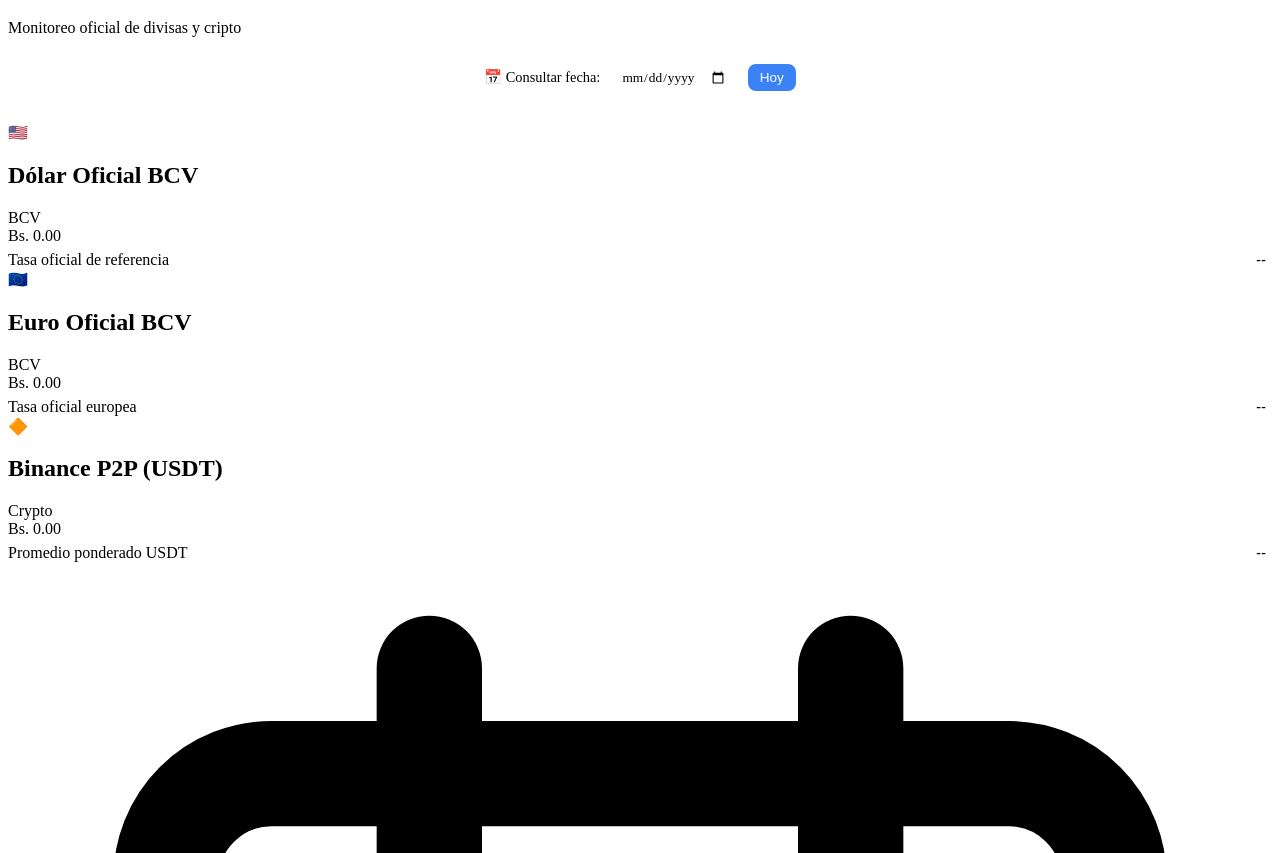
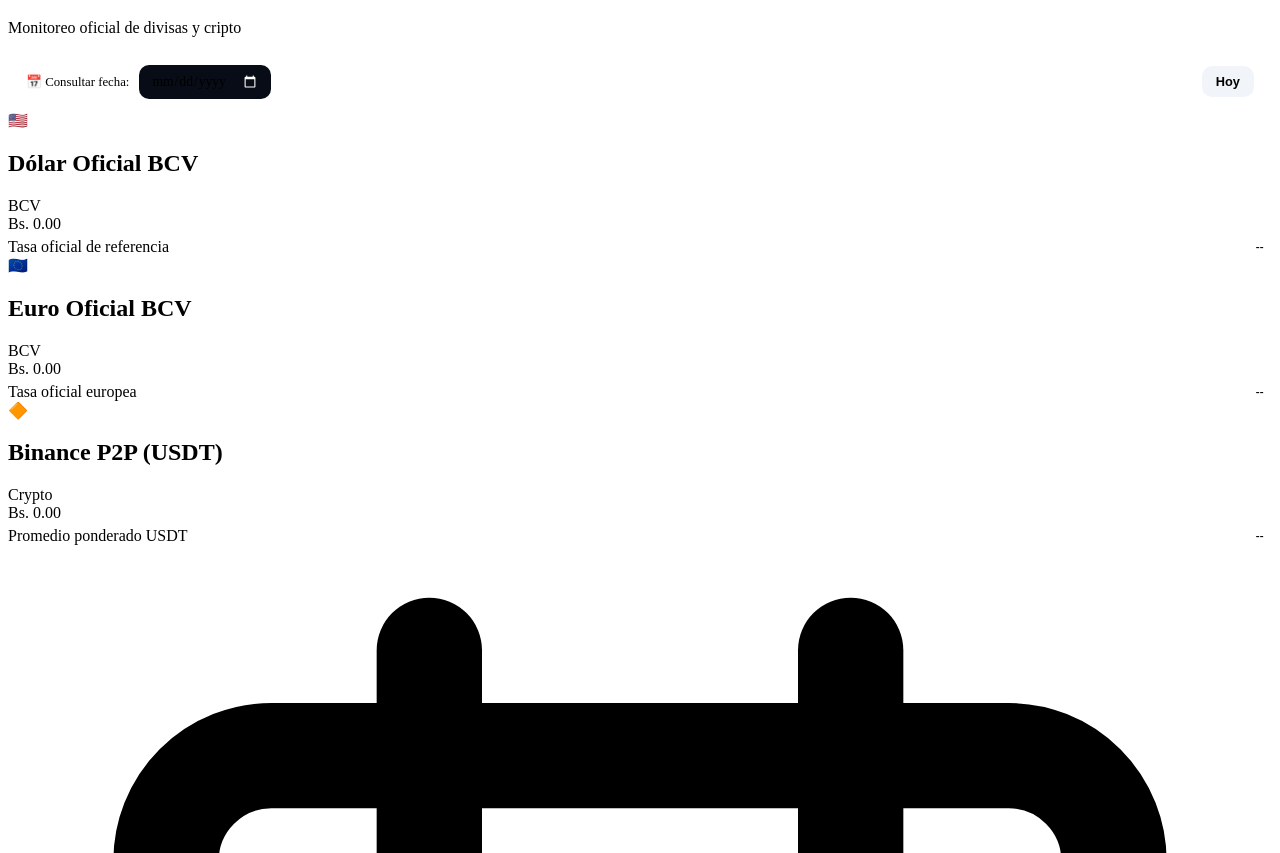
Before and after one commit to darwindiaz328-ai/TasaVenezuela, a plain HTML site: page nuevooo/index.html in a window 1280 px wide. Shown: the part 1337-2190 px from the top of the page. Drawn offline with Linux system fonts and the light colour scheme; no server answers.

Commit message:
Update index.html

```diff
--- a/nuevooo/index.html
+++ b/nuevooo/index.html
@@ -5,7 +5,7 @@
   <meta name="viewport" content="width=device-width, initial-scale=1.0, maximum-scale=1.0, user-scalable=no">
   <title>TasaVenezuela - Tasas Oficiales en Venezuela</title>
   <!-- Meta tags SEO -->
-  <meta name="description" content="Consulta el precio oficial del Dólar y Euro según el Banco Central de Venezuela (BCV), y del USDT en Binance P2P en tiempo real. Actualización automática cada 4 horas.">
+  <meta name="description" content="Consulta el precio oficial del Dólar y Euro según el Banco Central de Venezuela (BCV), y del USDT en Binance P2P en tiempo real. Actualización automática.">
   <meta name="keywords" content="tasa bcv, dolar venezuela, euro venezuela, binance p2p venezuela, precio dolar bcv, calculadora bolivares">
   <meta name="author" content="TasaVenezuela">
 
@@ -43,11 +43,13 @@
     <main class="app-main">
 
       <!-- Calendar / Date Picker Section -->
-      <section class="calendar-section" style="margin-bottom: 20px; text-align: center;">
-        <div class="meta-card" style="display: inline-flex; align-items: center; gap: 10px; padding: 10px 16px;">
-          <label for="input-fecha" style="font-size: 0.9rem; font-weight: 500;">📅 Consultar fecha:</label>
-          <input type="date" id="input-fecha" style="background: rgba(255, 255, 255, 0.1); border: 1px solid rgba(255, 255, 255, 0.2); color: inherit; padding: 5px 10px; border-radius: 8px; font-family: inherit;">
-          <button id="btn-hoy" style="background: #3b82f6; border: none; color: white; padding: 6px 12px; border-radius: 8px; cursor: pointer; font-size: 0.85rem;">Hoy</button>
+      <section class="calendar-section">
+        <div class="date-picker-card">
+          <div class="date-picker-group">
+            <label for="input-fecha">📅 Consultar fecha:</label>
+            <input type="date" id="input-fecha" class="input-date">
+          </div>
+          <button id="btn-hoy" class="btn-today">Hoy</button>
         </div>
       </section>
 
@@ -71,7 +73,7 @@
               </div>
               <div style="display: flex; justify-content: space-between; align-items: center; margin-top: 5px;">
                 <p class="rate-desc" style="margin: 0;">Tasa oficial de referencia</p>
-                <span class="trend-badge" id="trend-dolar" style="font-weight: 600; font-size: 0.85rem; padding: 2px 6px; border-radius: 6px;">--</span>
+                <span class="trend-badge" id="trend-dolar">--</span>
               </div>
             </div>
           </div>
@@ -92,7 +94,7 @@
               </div>
               <div style="display: flex; justify-content: space-between; align-items: center; margin-top: 5px;">
                 <p class="rate-desc" style="margin: 0;">Tasa oficial europea</p>
-                <span class="trend-badge" id="trend-euro" style="font-weight: 600; font-size: 0.85rem; padding: 2px 6px; border-radius: 6px;">--</span>
+                <span class="trend-badge" id="trend-euro">--</span>
               </div>
             </div>
           </div>
@@ -113,7 +115,7 @@
               </div>
               <div style="display: flex; justify-content: space-between; align-items: center; margin-top: 5px;">
                 <p class="rate-desc" style="margin: 0;">Promedio ponderado USDT</p>
-                <span class="trend-badge" id="trend-binance" style="font-weight: 600; font-size: 0.85rem; padding: 2px 6px; border-radius: 6px;">--</span>
+                <span class="trend-badge" id="trend-binance">--</span>
               </div>
             </div>
           </div>
```
